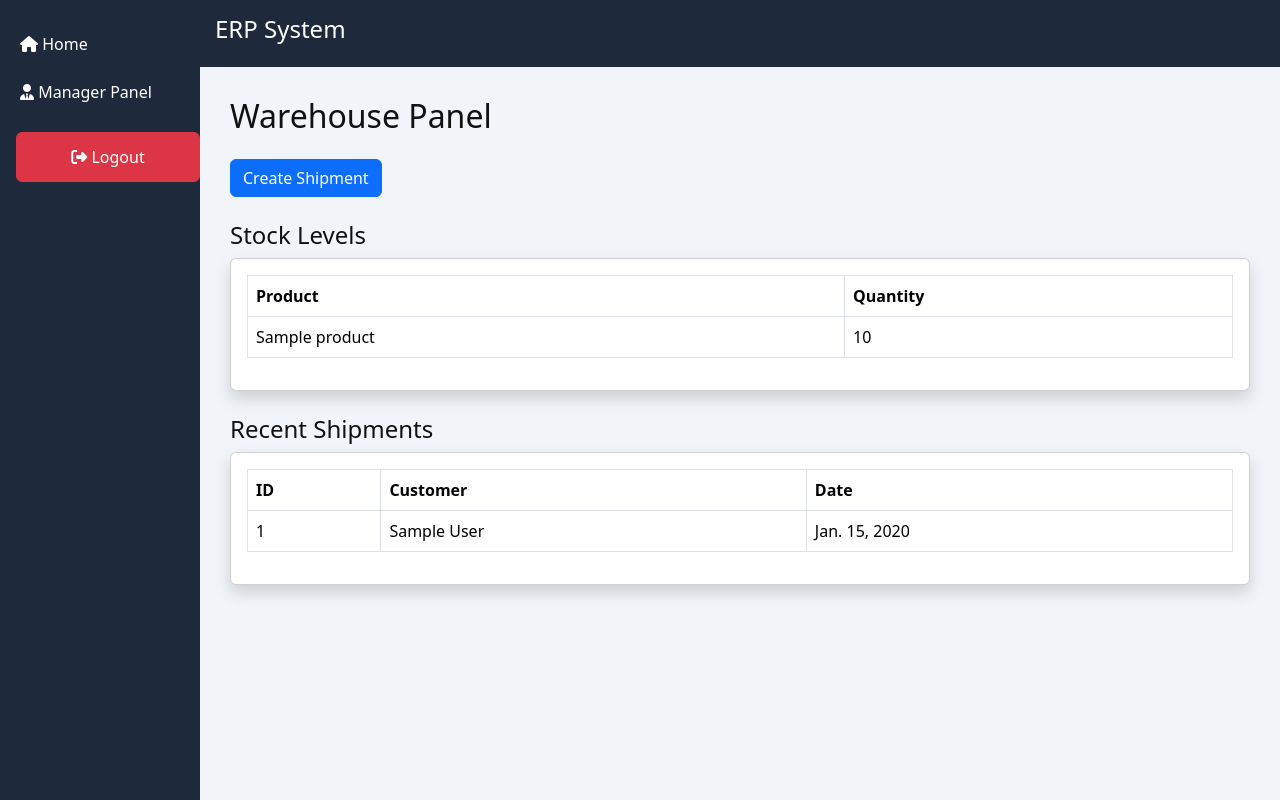
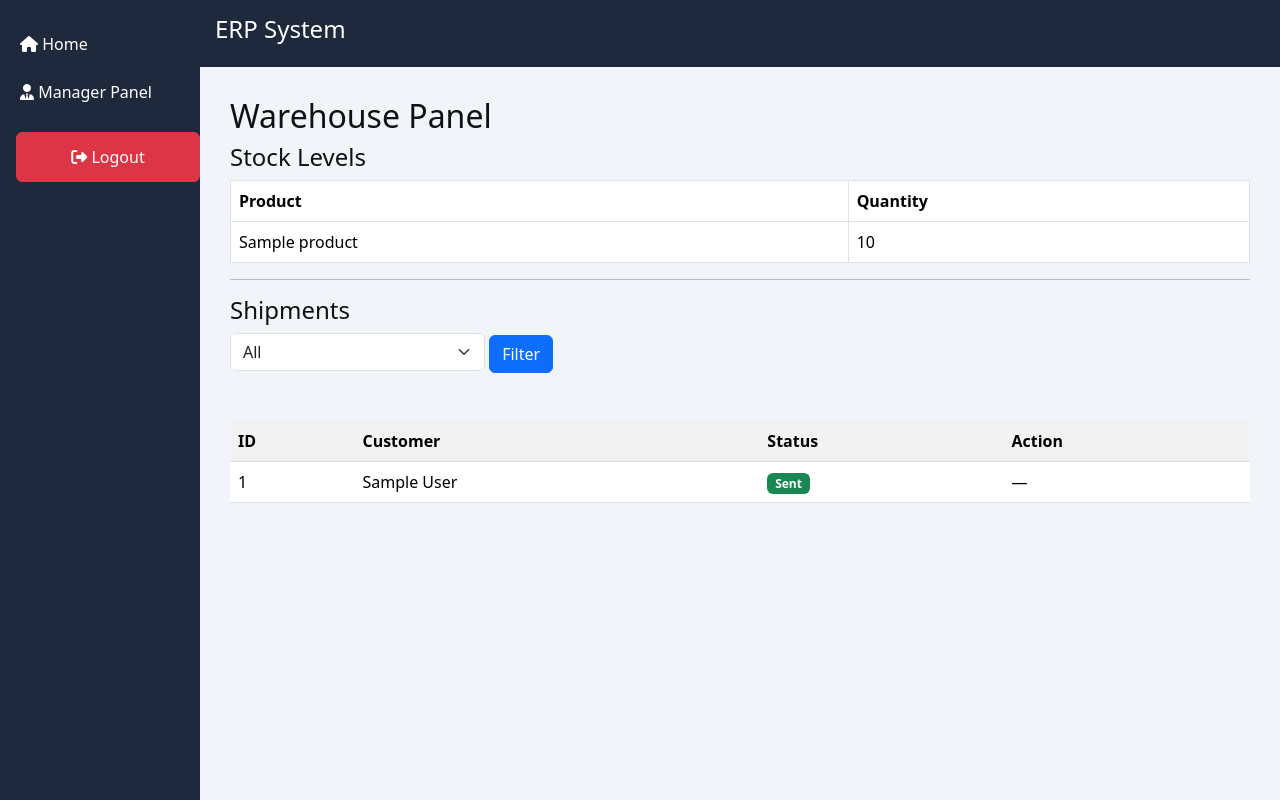
Before and after one commit to KENLESURVIVANT2115/erp-project, a Django app: page /worker/ in a window 1280 px wide. Run offline with Django 5.2, Linux system fonts and the light colour scheme; a user stored in the database is signed in; tables that the repository leaves empty hold one stand-in row (values such as "Sample post").

Commit message:
sprawdzenie na moim pc i poprawki jakiesik

```diff
--- a/core/apps.py
+++ b/core/apps.py
@@ -1,6 +1,8 @@
 from django.apps import AppConfig
-
 
 class CoreConfig(AppConfig):
     default_auto_field = 'django.db.models.BigAutoField'
     name = 'core'
+
+    def ready(self):
+        import core.signals
--- a/core/templates/worker_dashboard.html
+++ b/core/templates/worker_dashboard.html
@@ -1,15 +1,10 @@
 {% extends "base.html" %}
-
-{% block title %}Warehouse Panel{% endblock %}
-
 {% block content %}
 
-<h2 class="mb-4">Warehouse Panel</h2>
+<h2>Warehouse Panel</h2>
 
-<a href="/worker/create-shipment/" class="btn btn-primary mb-4">Create Shipment</a>
-
+<!-- STOCK TABLE -->
 <h4>Stock Levels</h4>
-<div class="card shadow p-3 mb-4">
 <table class="table table-bordered">
     <tr>
         <th>Product</th>
@@ -22,24 +17,54 @@
     </tr>
     {% endfor %}
 </table>
-</div>
 
-<h4>Recent Shipments</h4>
-<div class="card shadow p-3">
-    <table class="table table-bordered">
+<hr>
+
+<!-- FILTER -->
+<h4>Shipments</h4>
+<form method="get">
+    <select name="status" class="form-select w-25 d-inline">
+        <option value="">All</option>
+        <option value="PENDING" {% if status_filter == "PENDING" %}selected{% endif %}>Pending</option>
+        <option value="SENT" {% if status_filter == "SENT" %}selected{% endif %}>Sent</option>
+    </select>
+    <button class="btn btn-primary">Filter</button>
+</form>
+
+<br><br>
+
+<!-- SHIPMENTS TABLE -->
+<table class="table table-striped">
     <tr>
         <th>ID</th>
         <th>Customer</th>
-            <th>Date</th>
+        <th>Status</th>
+        <th>Action</th>
     </tr>
-        {% for ship in shipments %}
+
+    {% for shipment in shipments %}
     <tr>
-            <td>{{ ship.id }}</td>
-            <td>{{ ship.customer.name }}</td>
-            <td>{{ ship.date }}</td>
+        <td>{{ shipment.id }}</td>
+        <td>{{ shipment.customer.name }}</td>
+        <td>
+            {% if shipment.status == 'PENDING' %}
+                <span class="badge bg-warning">Pending</span>
+            {% else %}
+                <span class="badge bg-success">Sent</span>
+            {% endif %}
+        </td>
+        <td>
+            {% if shipment.status == 'PENDING' %}
+                <a href="{% url 'mark_shipment_sent' shipment.id %}"
+                   class="btn btn-sm btn-success">
+                   Mark as Sent
+                </a>
+            {% else %}
+                —
+            {% endif %}
+        </td>
     </tr>
     {% endfor %}
 </table>
-</div>
 
 {% endblock %}
--- a/core/views.py
+++ b/core/views.py
@@ -3,33 +3,53 @@ from django.contrib.auth.decorators import login_required
 from django.contrib.auth.forms import UserCreationForm
 from django.contrib.auth import login
 from django.contrib.auth.models import Group
+from django.contrib import messages
+from django.core.exceptions import ValidationError
+
+from .decorators import manager_required, worker_required
+from .models import (
+    Product,
+    SupplierOrder,
+    Shipment,
+    ShipmentItem,
+    Customer,
+    Invoice,
+    Stock
+)
 
 
+# =========================
+# HOME
+# =========================
 @login_required
 def home(request):
     return render(request, 'home.html')
 
 
+# =========================
+# REGISTER
+# =========================
 def register(request):
     if request.method == 'POST':
         form = UserCreationForm(request.POST)
         if form.is_valid():
             user = form.save()
 
-            # Assign role Worker to new accounts
+            # Assign Worker role by default
             worker_group = Group.objects.get(name='Worker')
             user.groups.add(worker_group)
 
-            login(request, user)  # auto login after registration
+            login(request, user)
             return redirect('home')
     else:
         form = UserCreationForm()
 
     return render(request, 'register.html', {'form': form})
 
-from .decorators import manager_required
-from .models import Product, SupplierOrder, Shipment, Customer, Invoice, Stock
 
+# =========================
+# MANAGER DASHBOARD
+# =========================
 @manager_required
 def manager_dashboard(request):
     context = {
@@ -38,22 +58,25 @@ def manager_dashboard(request):
         'shipment_count': Shipment.objects.count(),
         'customer_count': Customer.objects.count(),
         'invoice_count': Invoice.objects.count(),
-        'total_stock': sum(item.quantity for item in Stock.objects.all()),
+        'total_stock': sum(stock.quantity for stock in Stock.objects.all()),
     }
     return render(request, 'manager_dashboard.html', context)
 
-from .decorators import worker_required
-from .models import Stock, Product, Shipment, ShipmentItem, Customer
 
+# =========================
+# WORKER DASHBOARD
+# =========================
 @worker_required
 def worker_dashboard(request):
     stocks = Stock.objects.select_related('product')
-    shipments = Shipment.objects.all()
+    shipments = Shipment.objects.prefetch_related('items', 'customer')
 
     return render(request, 'worker_dashboard.html', {
         'stocks': stocks,
         'shipments': shipments,
     })
+
+
 
 @worker_required
 def create_shipment(request):
@@ -63,27 +86,30 @@ def create_shipment(request):
     if request.method == 'POST':
         customer_id = request.POST.get('customer')
         product_id = request.POST.get('product')
-        quantity = int(request.POST.get('quantity'))
+        quantity = request.POST.get('quantity')
 
-        product = Product.objects.get(id=product_id)
-        customer = Customer.objects.get(id=customer_id)
+        try:
+            quantity = int(quantity)
+            product = Product.objects.get(id=product_id)
+            customer = Customer.objects.get(id=customer_id)
 
-        # stock check
-        stock = Stock.objects.get(product=product)
-        if stock.quantity < quantity:
-            return render(request, 'shipment_error.html', {
-                'message': 'Not enough stock!'
-            })
+            # Create shipment
+            shipment = Shipment.objects.create(customer=customer)
 
-        # create shipment
-        shipment = Shipment.objects.create(customer=customer)
-        ShipmentItem.objects.create(
-            shipment=shipment,
-            product=product,
-            quantity=quantity
-        )
+            # Create shipment item
+            ShipmentItem.objects.create(
+                shipment=shipment,
+                product=product,
+                quantity=quantity
+            )
 
-        return redirect('worker_dashboard')
+            messages.success(request, 'Shipment created successfully.')
+            return redirect('worker_dashboard')
+
+        except ValidationError as e:
+            messages.error(request, e.message)
+        except Exception:
+            messages.error(request, 'Unexpected error while creating shipment.')
 
     return render(request, 'create_shipment.html', {
         'products': products,
```
Also changed, not shown: core/signals.py (added, +36 -0 lines), README.md, db.sqlite3. Lines whose indentation alone changed are shown as unchanged.
